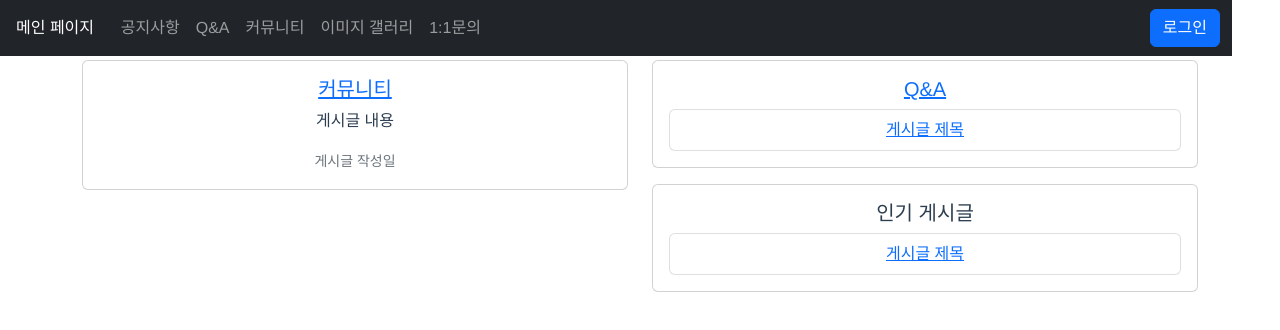
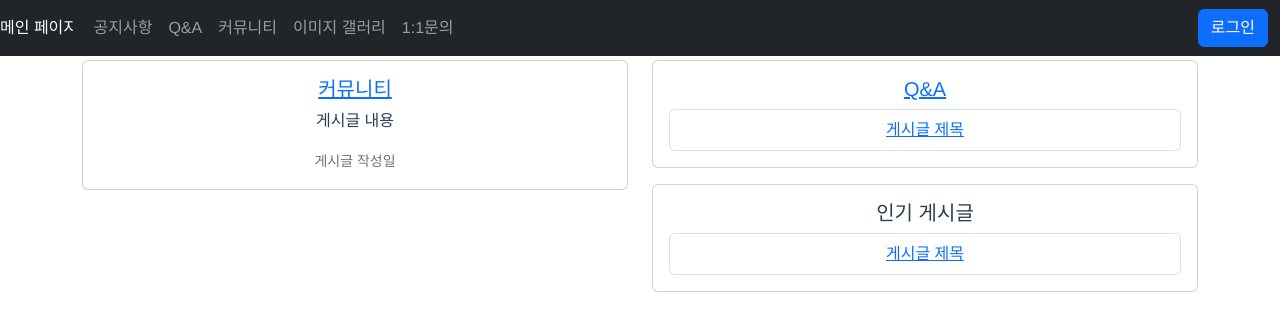
Before and after one commit to thddntjr1234/Board_V4, a Vue app in the folder frontend/: page / in a window 1280 px wide. Shown: the top 330 px of the page. Built offline with nearby package versions, Linux system fonts and the light colour scheme.

Commit message:
Fix: nav태그에 불필요한 속성 제거

```diff
--- a/frontend/src/components/NavBar.vue
+++ b/frontend/src/components/NavBar.vue
@@ -1,5 +1,5 @@
 <template>
-  <nav class="nav me-5 navbar navbar-expand-lg navbar-dark bg-dark fixed-top">
+  <nav class="navbar navbar-expand-lg navbar-dark bg-dark fixed-top">
     <span class="d-inline-block text-truncate">
       <router-link class="nav-link text-white" to="/">메인 페이지</router-link>
     </span>
```
